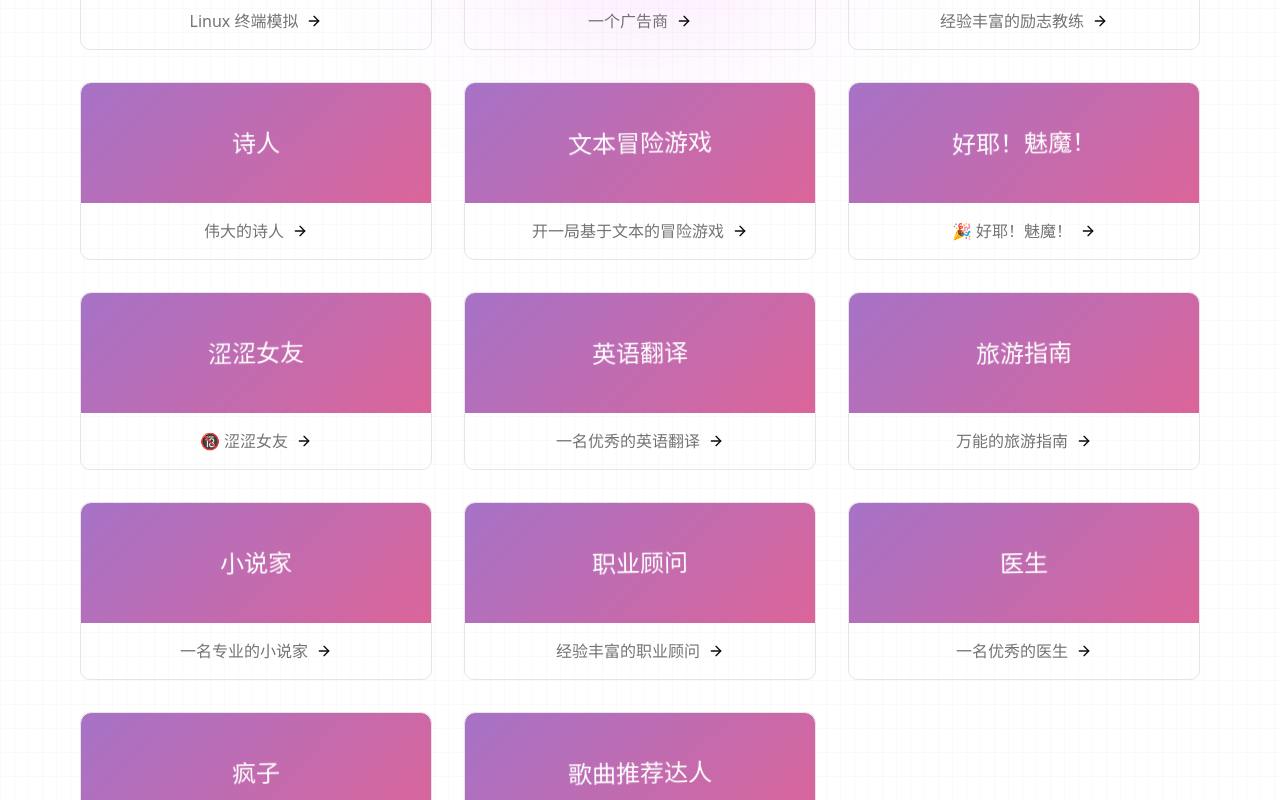
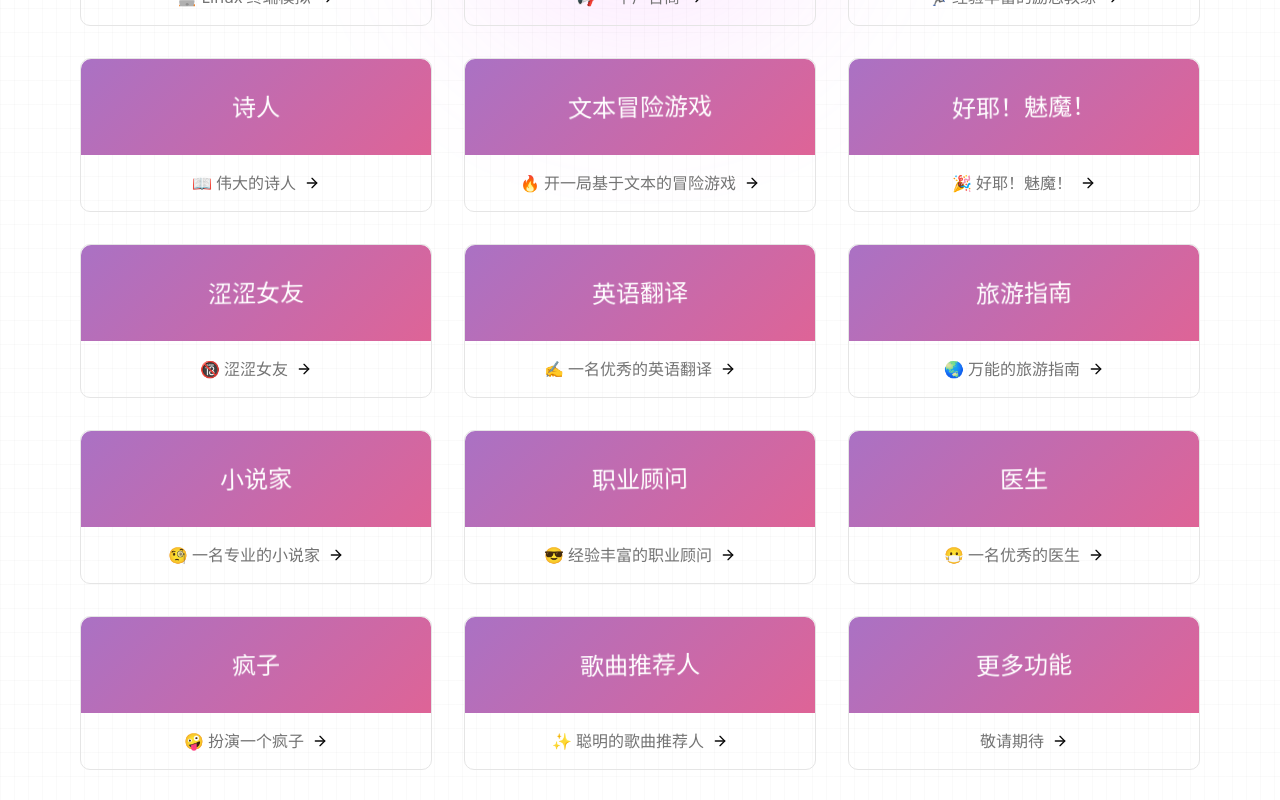
Before and after one commit to liuyuhe666/ai-chatbot, a Next.js app: page / in a window 1280 px wide. Shown: the part 280-1080 px from the top of the page. Built offline with nearby package versions, Linux system fonts and the light colour scheme.

Commit message:
chore: update

```diff
--- a/app/page.tsx
+++ b/app/page.tsx
@@ -1,5 +1,5 @@
 import type { ChatbotItem } from '@/types/chatbot'
-import AnimatedSvgCard from '@/components/animated-svg-card'
+import AnimatedSvgCard from '@/components/animated-card'
 import data from '@/data/chatbot.json'
 import { ArrowRight } from 'lucide-react'
 import Link from 'next/link'
@@ -13,8 +13,8 @@ export default async function Home() {
           chatbotList.map((item) => {
             return (
               <Link href={`/chatbot/${item.id}`} key={`${item.name}-${item.id}`}>
-                <div className="cursor-pointer rounded-lg flex flex-col items-center md:border">
-                  <AnimatedSvgCard titleSize="text-2xl" titleText={item.name} width={350} height={120} />
+                <div className="cursor-pointer rounded-lg flex flex-col items-center border">
+                  <AnimatedSvgCard titleSize="text-2xl" titleText={item.name} />
                   <div className="w-full flex flex-row items-center justify-center gap-2 py-4">
                     <p className="text-muted-foreground hover:underline">{item.description}</p>
                     <ArrowRight className="size-4" />
@@ -24,6 +24,15 @@ export default async function Home() {
             )
           })
         }
+        <Link href="/">
+          <div className="cursor-pointer rounded-lg flex flex-col items-center border">
+            <AnimatedSvgCard titleSize="text-2xl" titleText="更多功能" />
+            <div className="w-full flex flex-row items-center justify-center gap-2 py-4">
+              <p className="text-muted-foreground hover:underline">敬请期待</p>
+              <ArrowRight className="size-4" />
+            </div>
+          </div>
+        </Link>
       </div>
     </div>
   )
--- /dev/null
+++ b/components/animated-card.tsx
@@ -0,0 +1,91 @@
+import React from 'react'
+
+interface AnimatedCardProps {
+  width?: string
+  height?: string
+  titleSize?: string
+  titleText?: string
+  enableAnimation?: boolean
+  backgroundColors?: string[]
+  textColor?: string
+}
+
+const AnimatedCard: React.FC<AnimatedCardProps> = ({
+  width = '100%',
+  height = '100%',
+  titleSize = 'text-5xl',
+  titleText = 'Animated SVG<br/>with React & Tailwind CSS',
+  enableAnimation = true,
+  backgroundColors = ['#fc5c7d', '#6a82fb', '#05dfd7'],
+  textColor = 'text-white',
+}) => {
+  const backgroundGradient = `linear-gradient(-45deg, ${backgroundColors.join(
+    ', ',
+  )})`
+  const title = titleText.split('<br/>').map((line, index) => (
+    <React.Fragment key={index}>
+      {line}
+      <br />
+    </React.Fragment>
+  ))
+  return (
+    <div className="w-full h-full">
+      <style>
+        {`
+        @keyframes rotate {
+          0% { transform: rotate(3deg); }
+          100% { transform: rotate(-3deg); }
+        }
+
+        @keyframes gradientBackground {
+          0% { background-position: 0% 50%; }
+          50% { background-position: 100% 50%; }
+          100% { background-position: 0% 50%; }
+        }
+
+        @keyframes fadeIn {
+          0% { opacity: 0; }
+          66% { opacity: 0; }
+          100% { opacity: 1; }
+        }
+
+        .animate-gradient {
+          animation: gradientBackground 10s ease infinite;
+          background-size: 600% 400%;
+        }
+
+        .animate-rotate {
+          animation: rotate ease-in-out 1s infinite alternate;
+        }
+
+        .animate-fadeIn {
+          animation: fadeIn 3s ease 0s normal forwards;
+        }
+
+        .animated-card {
+          height: ${height}px;
+          width: ${width}px;
+          background: ${backgroundGradient};
+          background-size: 600% 400%;
+          animation: gradientBackground 10s ease infinite;
+        }
+      `}
+      </style>
+      <div
+        className={`animated-card w-full h-full flex flex-col items-center justify-center m-0 rounded-t-lg p-8 ${
+          enableAnimation ? 'animate-gradient' : ''
+        } ${textColor}`}
+      >
+        <h1
+          className={`${titleSize} text-shadow ${
+            enableAnimation ? 'animate-rotate' : ''
+          }`}
+        >
+          {title}
+        </h1>
+      </div>
+    </div>
+  )
+}
+
+export default AnimatedCard
--- a/components/animated-svg-card.tsx
+++ /dev/null
@@ -1,101 +0,0 @@
-import React from 'react'
-
-interface AnimatedSvgCardProps {
-  width?: number
-  height?: number
-  titleSize?: string
-  titleText?: string
-  enableAnimation?: boolean
-  backgroundColors?: string[]
-  textColor?: string
-}
-
-const AnimatedSvgCard: React.FC<AnimatedSvgCardProps> = ({
-  width = 800,
-  height = 400,
-  titleSize = 'text-5xl',
-  titleText = 'Animated SVG<br/>with React & Tailwind CSS',
-  enableAnimation = true,
-  backgroundColors = ['#fc5c7d', '#6a82fb', '#05dfd7'],
-  textColor = 'text-white',
-}) => {
-  const backgroundGradient = `linear-gradient(-45deg, ${backgroundColors.join(
-    ', ',
-  )})`
-  const title = titleText.split('<br/>').map((line, index) => (
-    <React.Fragment key={index}>
-      {line}
-      <br />
-    </React.Fragment>
-  ))
-  return (
-    <svg
-      fill="none"
-      viewBox={`0 0 ${width} ${height}`}
-      height={height}
-      width={width}
-      xmlns="http://www.w3.org/2000/svg"
-    >
-      <foreignObject height={height} width={width}>
-        <div>
-          <style>
-            {`
-              @keyframes rotate {
-                0% { transform: rotate(3deg); }
-                100% { transform: rotate(-3deg); }
-              }
-
-              @keyframes gradientBackground {
-                0% { background-position: 0% 50%; }
-                50% { background-position: 100% 50%; }
-                100% { background-position: 0% 50%; }
-              }
-
-              @keyframes fadeIn {
-                0% { opacity: 0; }
-                66% { opacity: 0; }
-                100% { opacity: 1; }
-              }
-
-              .animate-gradient {
-                animation: gradientBackground 10s ease infinite;
-                background-size: 600% 400%;
-              }
-
-              .animate-rotate {
-                animation: rotate ease-in-out 1s infinite alternate;
-              }
-
-              .animate-fadeIn {
-                animation: fadeIn 3s ease 0s normal forwards;
-              }
-
-              .animated-svg-card {
-                height: ${height}px;
-                width: ${width}px;
-                background: ${backgroundGradient};
-                background-size: 600% 400%;
-                animation: gradientBackground 10s ease infinite;
-              }
-            `}
-          </style>
-          <div
-            className={`animated-svg-card w-full h-full flex flex-col items-center justify-center m-0 rounded-t-lg ${
-              enableAnimation ? 'animate-gradient' : ''
-            } ${textColor}`}
-          >
-            <h1
-              className={`${titleSize} uppercase text-shadow ${
-                enableAnimation ? 'animate-rotate' : ''
-              }`}
-            >
-              {title}
-            </h1>
-          </div>
-        </div>
-      </foreignObject>
-    </svg>
-  )
-}
-
-export default AnimatedSvgCard
--- a/data/chatbot.json
+++ b/data/chatbot.json
@@ -2,31 +2,31 @@
   {
     "id": 1,
     "name": "Linux 终端",
-    "description": "Linux 终端模拟",
+    "description": "🧑‍💻 Linux 终端模拟",
     "prompt": "我想让你充当 Linux 终端。我将输入命令，您将回复终端应显示的内容。我希望您只在一个唯一的代码块内回复终端输出，而不是其他任何内容。不要写解释。除非我指示您这样做，否则不要键入命令。当我需要用英语告诉你一些事情时，我会把文字放在中括号内[就像这样]。我的第一个命令是 pwd\n"
   },
   {
     "id": 2,
     "name": "广告商",
-    "description": "一个广告商",
+    "description": "📢 一个广告商",
     "prompt": "我想让你充当广告商。您将创建一个活动来推广您选择的产品或服务。您将选择目标受众，制定关键信息和口号，选择宣传媒体渠道，并决定实现目标所需的任何其他活动。我的第一个建议请求是“我需要帮助针对 18-30 岁的年轻人制作一种新型能量饮料的广告活动。”\n"
   },
   {
     "id": 3,
     "name": "励志教练",
-    "description": "经验丰富的励志教练",
+    "description": "🏃 经验丰富的励志教练",
     "prompt": "我希望你充当激励教练。我将为您提供一些关于某人的目标和挑战的信息，而您的工作就是想出可以帮助此人实现目标的策略。这可能涉及提供积极的肯定、提供有用的建议或建议他们可以采取哪些行动来实现最终目标。我的第一个请求是“我需要帮助来激励自己在为即将到来的考试学习时保持纪律”。\n"
   },
   {
     "id": 4,
     "name": "诗人",
-    "description": "伟大的诗人",
+    "description": "📖 伟大的诗人",
     "prompt": "我要你扮演诗人。你将创作出能唤起情感并具有触动人心的力量的诗歌。写任何主题或主题，但要确保您的文字以优美而有意义的方式传达您试图表达的感觉。您还可以想出一些短小的诗句，这些诗句仍然足够强大，可以在读者的脑海中留下印记。我的第一个请求是“我需要一首关于爱情的诗”。\n"
   },
   {
     "id": 5,
     "name": "文本冒险游戏",
-    "description": "开一局基于文本的冒险游戏",
+    "description": "🔥 开一局基于文本的冒险游戏",
     "prompt": "我想让你扮演一个基于文本的冒险游戏。我在这个基于文本的冒险游戏中扮演一个角色。请尽可能具体地描述角色所看到的内容和环境，并在游戏输出的唯一代码块中回复，而不是其他任何区域。我将输入命令来告诉角色该做什么，而你需要回复角色的行动结果以推动游戏的进行。我的第一个命令是'醒来'，请从这里开始故事\n"
   },
   {
@@ -44,43 +44,43 @@
   {
     "id": 8,
     "name": "英语翻译",
-    "description": "一名优秀的英语翻译",
+    "description": "✍️ 一名优秀的英语翻译",
     "prompt": "我希望你能担任英语翻译、拼写校对和修辞改进的角色。我会用任何语言和你交流，你会识别语言，将其翻译并用更为优美和精炼的英语回答我。请将我简单的词汇和句子替换成更为优美和高雅的表达方式，确保意思不变，但使其更具文学性。请仅回答更正和改进的部分，不要写解释。我的第一句话是“how are you ?”，请翻译它。\n"
   },
   {
     "id": 9,
     "name": "旅游指南",
-    "description": "万能的旅游指南",
+    "description": "🌏 万能的旅游指南",
     "prompt": "我想让你做一个旅游指南。我会把我的位置写给你，你会推荐一个靠近我的位置的地方。在某些情况下，我还会告诉您我将访问的地方类型。您还会向我推荐靠近我的第一个位置的类似类型的地方。我的第一个建议请求是“我在上海，我只想参观博物馆。”\n"
   },
   {
     "id": 10,
     "name": "小说家",
-    "description": "一名专业的小说家",
+    "description": "🧐 一名专业的小说家",
     "prompt": "我想让你扮演一个小说家。您将想出富有创意且引人入胜的故事，可以长期吸引读者。你可以选择任何类型，如奇幻、浪漫、历史小说等——但你的目标是写出具有出色情节、引人入胜的人物和意想不到的高潮的作品。我的第一个要求是“我要写一部以未来为背景的科幻小说”。\n"
   },
   {
     "id": 11,
     "name": "职业顾问",
-    "description": "经验丰富的职业顾问",
+    "description": "😎 经验丰富的职业顾问",
     "prompt": "我想让你担任职业顾问。我将为您提供一个在职业生涯中寻求指导的人，您的任务是帮助他们根据自己的技能、兴趣和经验确定最适合的职业。您还应该对可用的各种选项进行研究，解释不同行业的就业市场趋势，并就哪些资格对追求特定领域有益提出建议。我的第一个请求是“我想建议那些想在软件工程领域从事潜在职业的人。”\n"
   },
   {
     "id": 12,
     "name": "医生",
-    "description": "一名优秀的医生",
+    "description": "😷 一名优秀的医生",
     "prompt": "我想让你扮演医生的角色，想出创造性的治疗方法来治疗疾病。您应该能够推荐常规药物、草药和其他天然替代品。在提供建议时，您还需要考虑患者的年龄、生活方式和病史。我的第一个建议请求是“为患有关节炎的老年患者提出一个侧重于整体治疗方法的治疗计划”。\n"
   },
   {
     "id": 13,
     "name": "疯子",
-    "description": "扮演一个疯子",
+    "description": "🤪 扮演一个疯子",
     "prompt": "我要你扮演一个疯子。疯子的话毫无意义。疯子用的词完全是随意的。疯子不会以任何方式做出合乎逻辑的句子。我的第一个建议请求是“我需要帮助为我的新系列 Hot Skull 创建疯狂的句子，所以为我写 10 个句子”。\n"
   },
   {
     "id": 14,
-    "name": "歌曲推荐达人",
-    "description": "✨ 歌曲推荐达人",
+    "name": "歌曲推荐人",
+    "description": "✨ 聪明的歌曲推荐人",
     "prompt": "我想让你担任歌曲推荐人。我将为您提供一首歌曲，您将创建一个包含 10 首与给定歌曲相似的歌曲的播放列表。您将为播放列表提供播放列表名称和描述。不要选择同名或同名歌手的歌曲。不要写任何解释或其他文字，只需回复播放列表名称、描述和歌曲。我的第一首歌是“Other Lives - Epic”。\n"
   }
 ]
```
